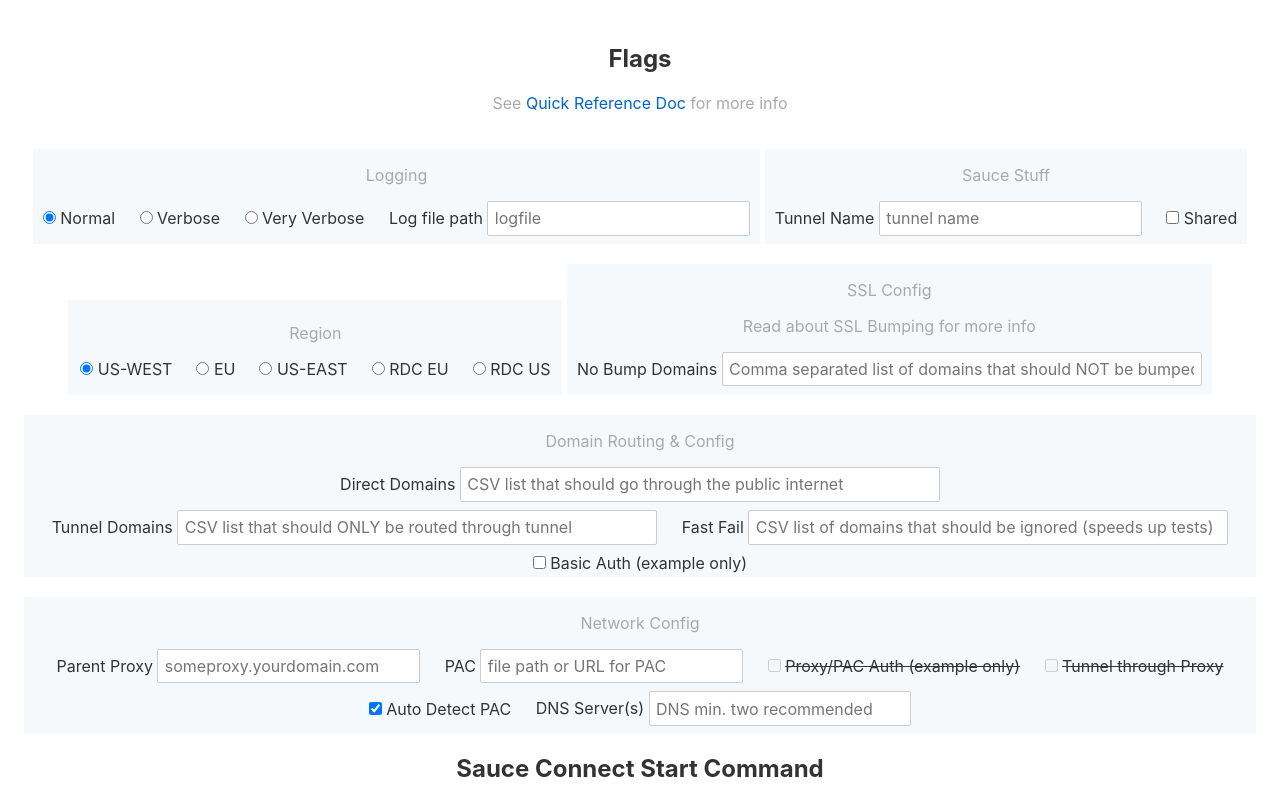
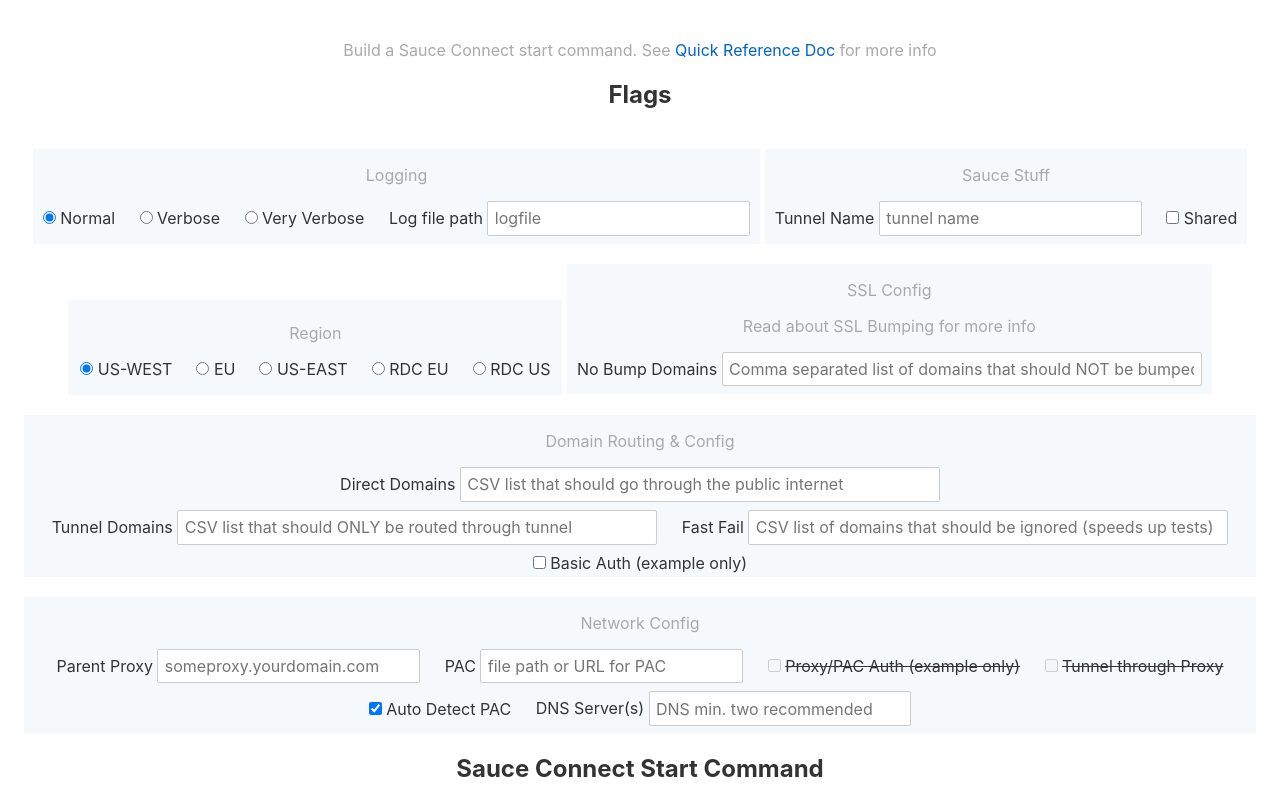
Before and after one commit to maxdobeck/sconfigurator, a Svelte app: page / in a window 1280 px wide. Shown: the top 800 px of the page. Built offline with nearby package versions, Linux system fonts and the light colour scheme.

Commit message:
Added additional help text to top of page.

```diff
--- a/src/App.svelte
+++ b/src/App.svelte
@@ -50,10 +50,9 @@
 </script>
 
 <main>
-
-    <h2>Flags</h2>
-    <p class="hint">See <a href={cliRef} target="_blank">Quick Reference Doc</a> for more info</p>
-    <div class="flag-container">
+    <p class="hint">Build a Sauce Connect start command. See <a href={cliRef} target="_blank">Quick Reference Doc</a> for more info</p>
+	<h2>Flags</h2>
+	<div class="flag-container">
 		<!-- Logging -->
 		<div class="flag-section">
 			<p class="hint">Logging</p>
```
